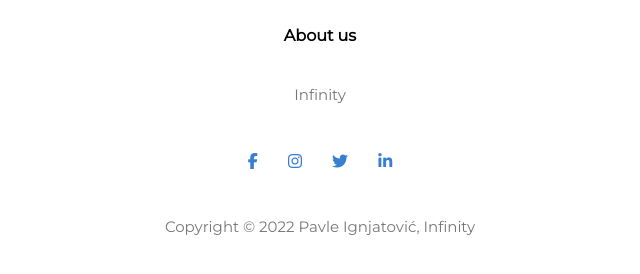
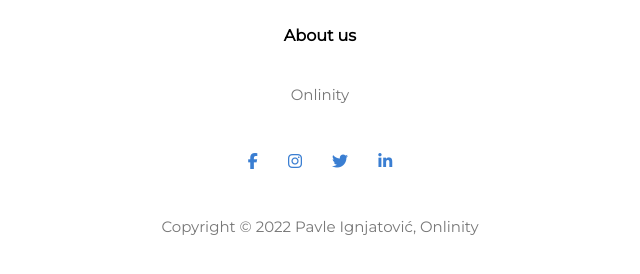
Before and after one commit to onlinity/pi, a plain HTML site: page index.html in a window 1280 px wide. Shown: the part 514-788 px from the top of the page, 320-960 px from the left. Drawn offline with Linux system fonts and the light colour scheme.

Commit message:
Update index.html

```diff
--- a/index.html
+++ b/index.html
@@ -10,6 +10,7 @@
     <script src="https://kit.fontawesome.com/04bf603a0f.js" crossorigin="anonymous"></script>
     <link rel="stylesheet" href="style.css">
     <script src="script.js" defer></script>
+    <link rel="shortcut icon" href="slike/icon.png">
     <title>Number π</title>
 </head>
 <body>
@@ -25,14 +26,14 @@
     </div>
     <footer>
         <h4>About us</h4>
-        <p>Infinity</p>
+        <p>Onlinity</p>
         <div class="media">
             <i class="fa fa-facebook"></i>
             <i class="fa fa-instagram"></i>
             <i class="fa fa-twitter"></i>
             <i class="fa fa-linkedin"></i>
         </div>
-        <p>Copyright © 2022 Pavle Ignjatović, Infinity</p>
+        <p>Copyright © 2022 Pavle Ignjatović, Onlinity</p>
     </footer>
 
 </body>
```
